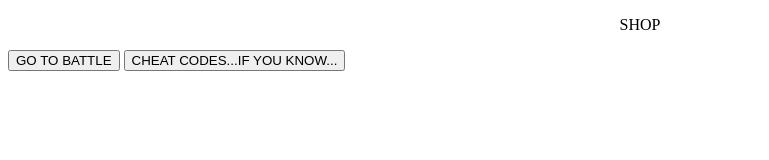
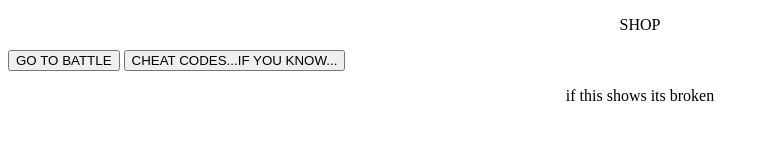
Before and after one commit to SethT6720/Snakebuster, a plain HTML site: page index.html in a window 1280 px wide. Both pictures are taken after a click on the button "Click to Start". Shown: the whole page, without its empty margins (0-769 px from the left). Drawn offline with Linux system fonts and the light colour scheme.

Commit message:
Update index.html
added stats

```diff
--- a/index.html
+++ b/index.html
@@ -21,6 +21,7 @@
     <p>SHOP</p>
     <button id='goToGame'>GO TO BATTLE</button>
     <button id='cheatCodeButton'>CHEAT CODES...IF YOU KNOW...</button>
+    <p id='statDisplay'>if this shows its broken</p>
   </div>
 
 
```
